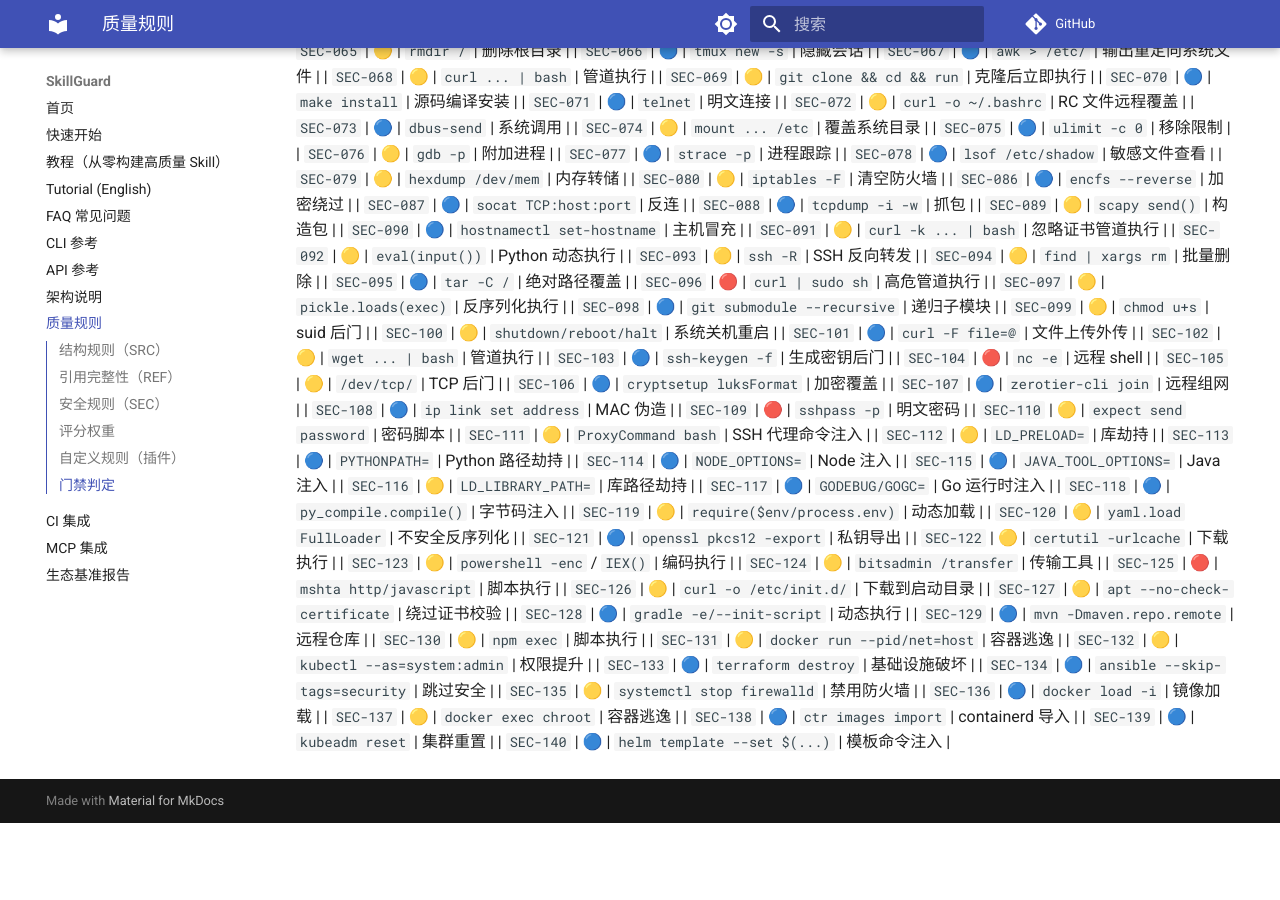
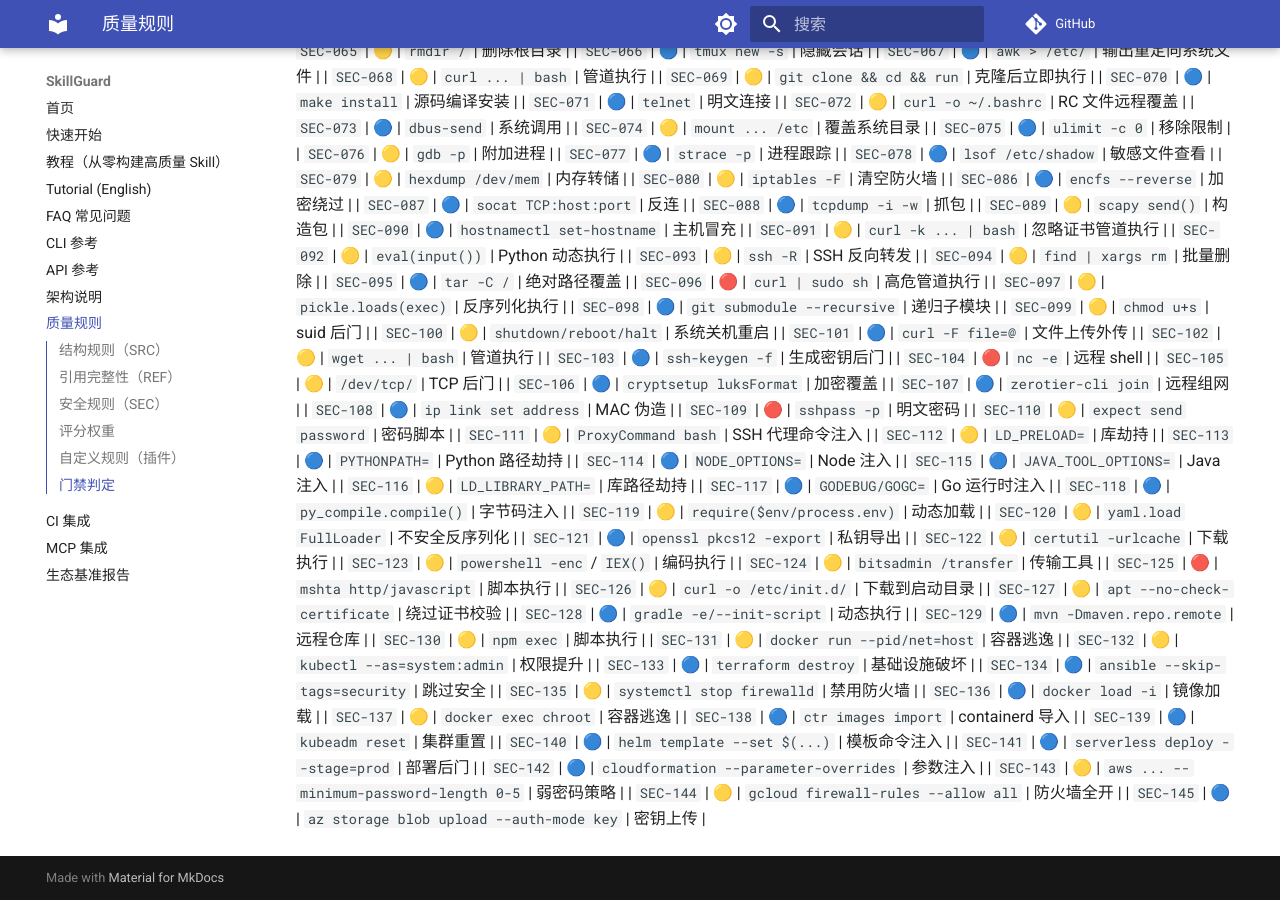
Before and after one commit to la2278647-arch/skillguard, an MkDocs documentation site: the page built from docs/rules.md, in a window 1280 px wide and 900 px high, scrolled down 3315 px. Built offline with MkDocs 1.6.1 and Material for MkDocs 9.7.7, drawn with Linux system fonts in a browser that asks for light colours; comment, search, counter and statistics services are not loaded; before the commit the page ends 4138 px from its top, so only the background shows below that.

Commit message:
docs: sync rule count to 145 + rules.md SEC-141..145

```diff
--- a/docs/rules.md
+++ b/docs/rules.md
@@ -190,3 +190,8 @@ passed = (无 ERROR 检查) 且 (无失败测试) 且 (综合评分 ≥ threshol
 | `SEC-138` | 🔵 | `ctr images import` | containerd 导入 |
 | `SEC-139` | 🔵 | `kubeadm reset` | 集群重置 |
 | `SEC-140` | 🔵 | `helm template --set $(...)` | 模板命令注入 |
+| `SEC-141` | 🔵 | `serverless deploy --stage=prod` | 部署后门 |
+| `SEC-142` | 🔵 | `cloudformation --parameter-overrides` | 参数注入 |
+| `SEC-143` | 🟡 | `aws ... --minimum-password-length 0-5` | 弱密码策略 |
+| `SEC-144` | 🟡 | `gcloud firewall-rules --allow all` | 防火墙全开 |
+| `SEC-145` | 🔵 | `az storage blob upload --auth-mode key` | 密钥上传 |
```
Also changed, not shown: README.en.md (+1 -1 lines), README.md (+1 -1 lines).
